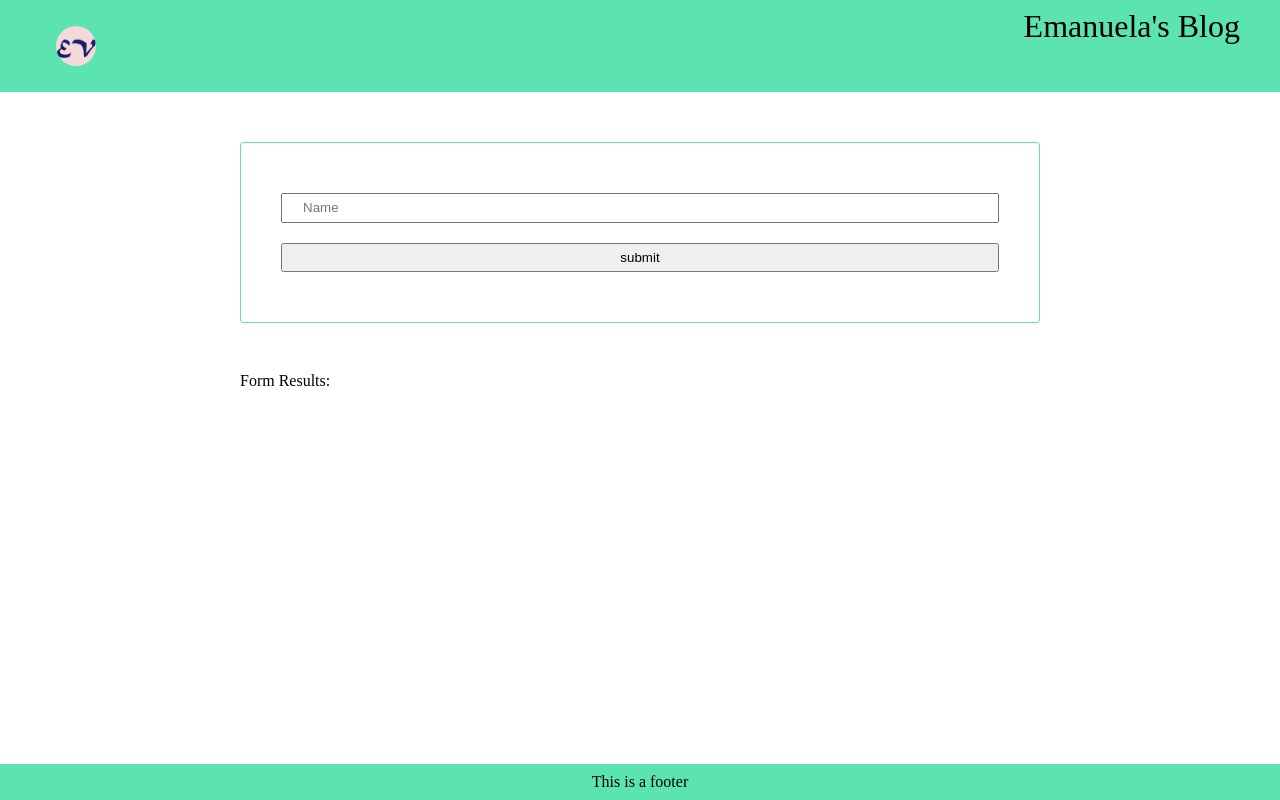
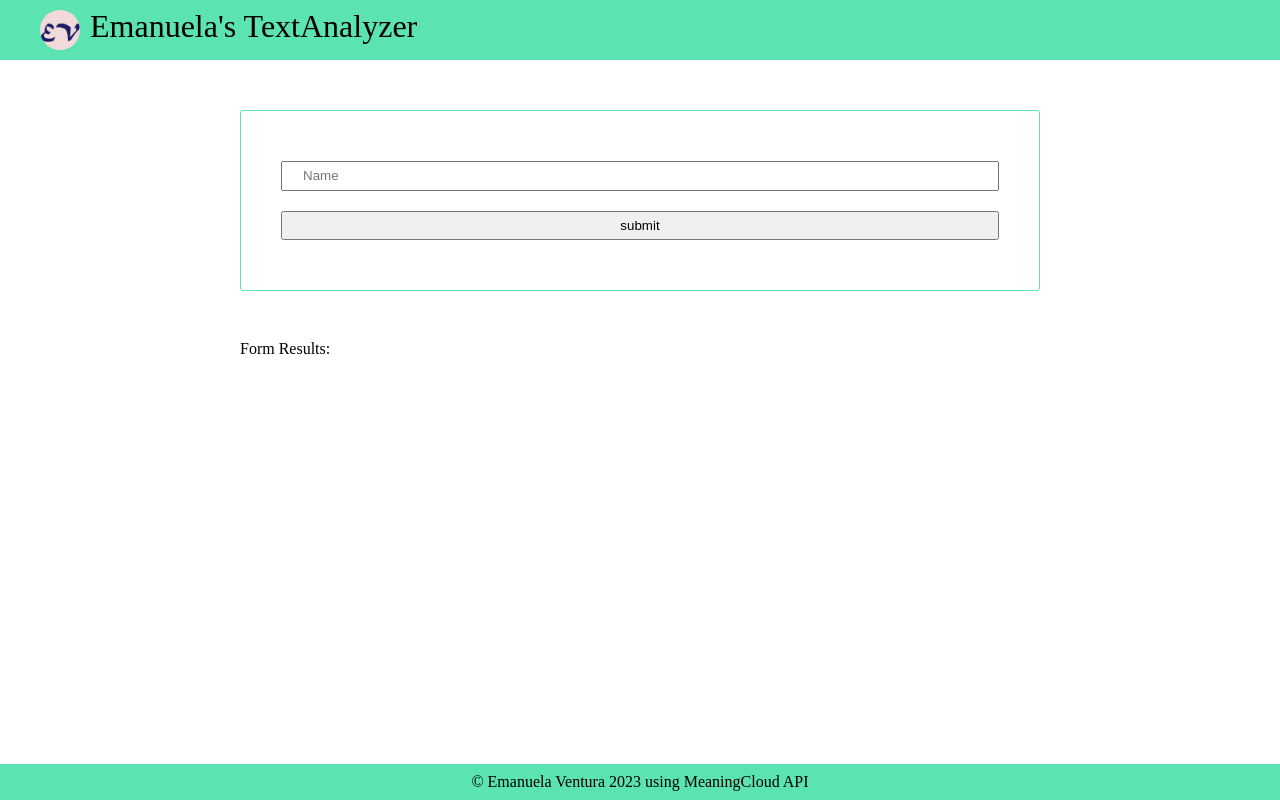
Before and after one commit to emanuelaventura/evaluate-news-nlp, a website built with webpack: page src/client/views/index.html in a window 1280 px wide. Built offline with nearby package versions, Linux system fonts and the light colour scheme.

Commit message:
fixed a bit header and fixed global polarity

```diff
--- a/src/client/js/formHandler.js
+++ b/src/client/js/formHandler.js
@@ -14,7 +14,7 @@ function handleSubmit(event) {
             document.getElementById('confidence').innerHTML = 'Confidence: ' + JSON.stringify(res["confidence"])
             document.getElementById('irony').innerHTML = 'Irony: ' + JSON.stringify(res["irony"])
             document.getElementById('subjectivity').innerHTML ='Subjectivity: '+ JSON.stringify(res["subjectivity"])
-            document.getElementById('global-polarity').innerHTML = 'Global polarity: '+JSON.stringify(res["polarity"])
+            document.getElementById('global-polarity').innerHTML = 'Global polarity: '+JSON.stringify(res["global_polarity"])
         })
     }
 }
--- a/src/client/styles/header.scss
+++ b/src/client/styles/header.scss
@@ -1,18 +1,16 @@
 header {
     display: flex;
-    justify-content: space-between;
     padding: 10px 40px;
     background-color: #5be3b2;
 
     .header-logo {
         height: 40px;
-        margin: 1em;
         border-radius: 50%;
-
     }
 
     .header-title {
         font-size: 2em;
         color: black;
+        margin-left: 10px;
     }
 }
--- a/src/client/views/index.html
+++ b/src/client/views/index.html
@@ -15,7 +15,7 @@
 
         <header>
             <img class="header-logo"  alt="logo">
-            <h1 class="header-title"><em>Emanuela</em>'s Blog</h1>
+            <h1 class="header-title"><em>Emanuela</em>'s TextAnalyzer</h1>
         </header>
 
         <main>
@@ -36,7 +36,7 @@
         </main>
 
         <footer>
-            <p>This is a footer</p>
+            <p> © Emanuela Ventura 2023 using MeaningCloud API</p>
         </footer>
 
     </body>
```
Also changed, not shown: src/client/index.js (+3 -7 lines).
